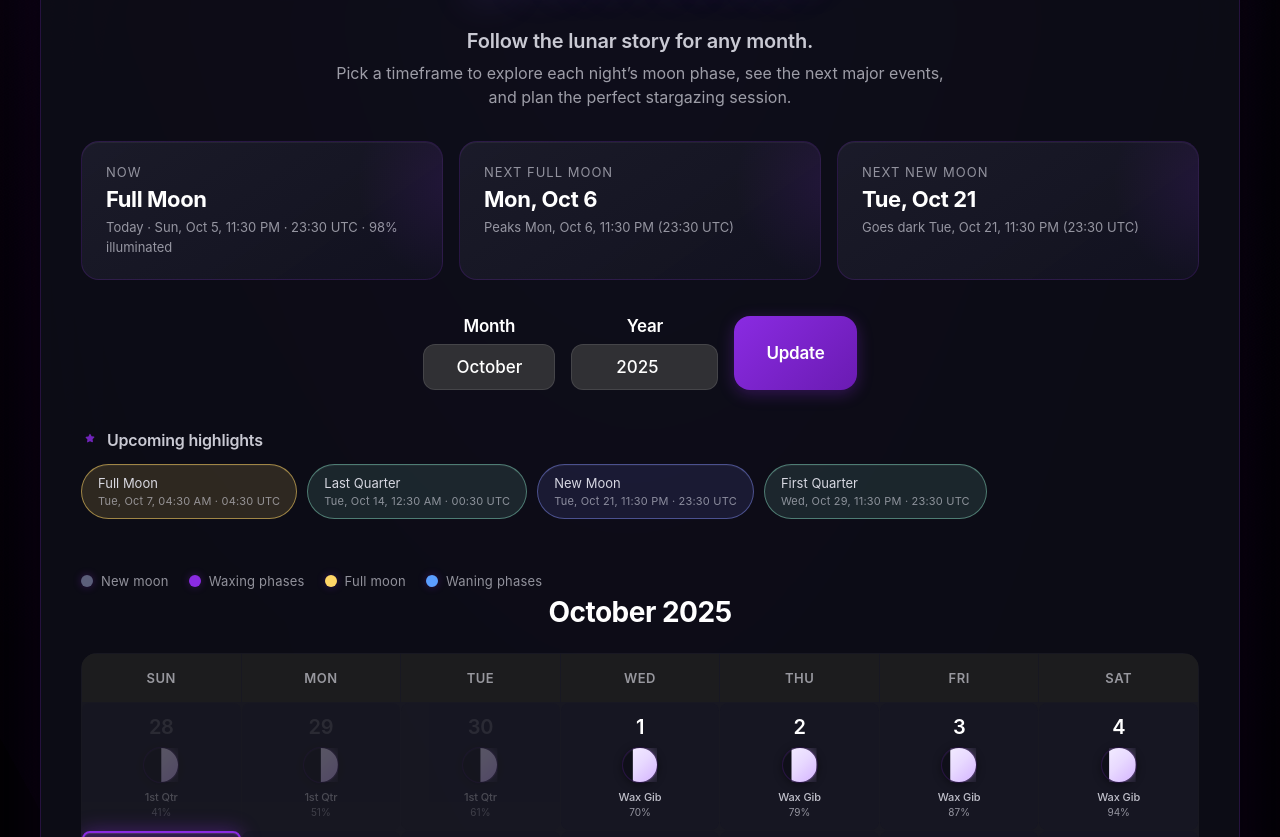
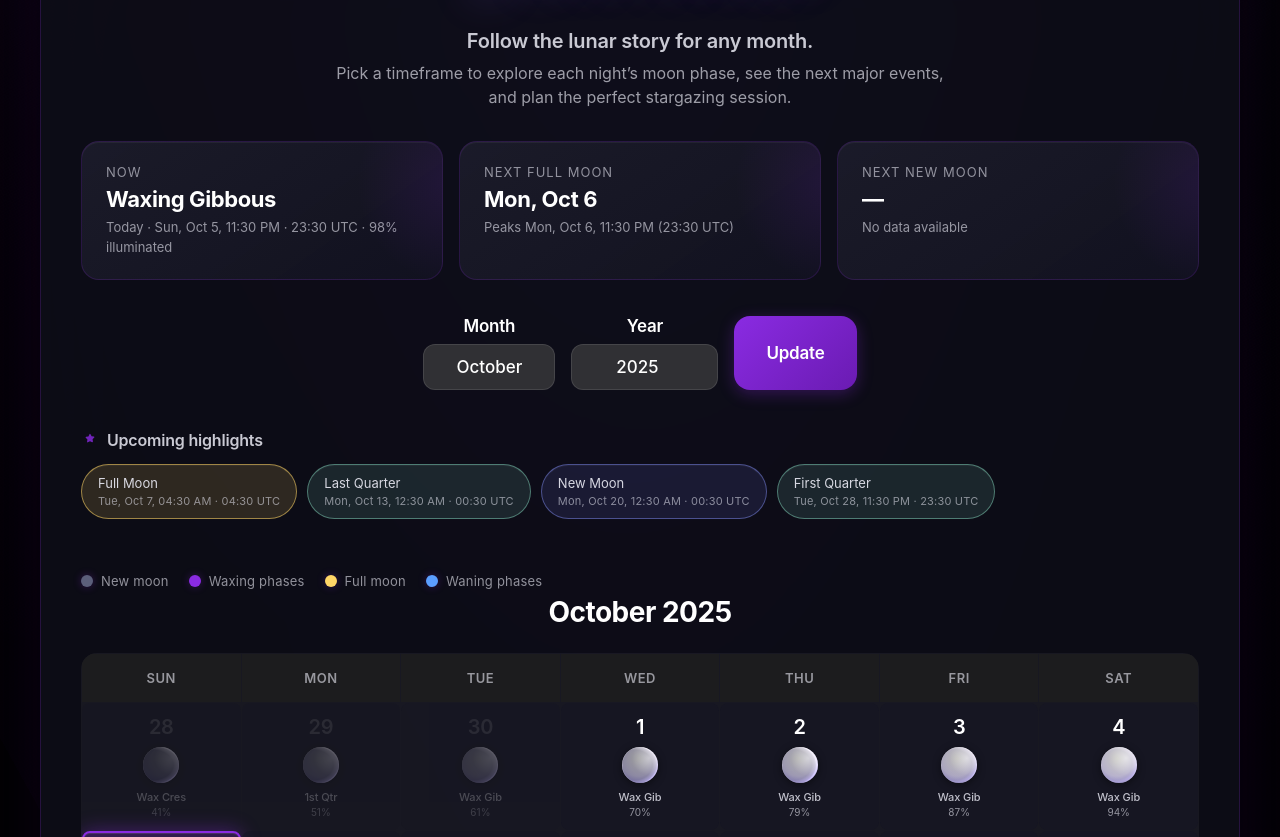
Before and after one commit to manolisar/MoonFace-Calendar, a plain HTML site: page MoonFace-Calendar.html in a window 1280 px wide. Shown: the part 115-952 px from the top of the page. Drawn offline with Linux system fonts and the light colour scheme.

Commit message:
Refine lunar phases and moon visuals

```diff
--- a/MoonFace-Calendar.html
+++ b/MoonFace-Calendar.html
@@ -442,31 +442,60 @@
             height: 36px;
             border-radius: 50%;
             position: relative;
-            background: rgba(15, 15, 25, 0.9);
             margin-bottom: 8px;
-            border: 1px solid rgba(138, 43, 226, 0.2);
+            background: radial-gradient(circle at 45% 32%, #fefced 0%, #ede5ff 56%, #cbbffd 74%, #17152d 100%);
             box-shadow:
-                0 2px 8px rgba(0, 0, 0, 0.4),
-                inset 0 1px 0 rgba(255, 255, 255, 0.05);
-            transition: all 0.3s ease;
+                0 2px 8px rgba(0, 0, 0, 0.45),
+                inset 0 1px 0 rgba(255, 255, 255, 0.1),
+                inset 0 0 0 0.5px rgba(255, 255, 255, 0.12);
+            overflow: hidden;
+            transition: transform 0.35s ease, box-shadow 0.35s ease;
+        }
+
+        .moon-mini::before,
+        .moon-mini::after {
+            content: '';
+            position: absolute;
+            inset: -3%;
+            border-radius: 50%;
+            transition: transform 0.45s ease, opacity 0.45s ease;
+        }
+
+        .moon-mini::before {
+            background: radial-gradient(circle at 50% 50%, rgba(8, 10, 36, 0.95) 56%, rgba(8, 10, 36, 0.15) 78%, rgba(8, 10, 36, 0) 92%);
+            transform: translateX(var(--shadow-shift, 0%)) scaleX(var(--shadow-scale, 1.1));
+            opacity: var(--shadow-opacity, 0.4);
+            mix-blend-mode: multiply;
+        }
+
+        .moon-mini::after {
+            background: radial-gradient(circle at 65% 32%, rgba(255, 255, 255, var(--glow, 0.45)) 0%, rgba(255, 255, 255, 0.05) 48%, rgba(255, 255, 255, 0) 72%);
+            transform: translateX(var(--highlight-shift, 0%));
+            opacity: 0.9;
+            mix-blend-mode: screen;
+        }
+
+        .moon-mini[data-orbit="waning"]::after {
+            background: radial-gradient(circle at 35% 32%, rgba(255, 255, 255, var(--glow, 0.45)) 0%, rgba(255, 255, 255, 0.05) 48%, rgba(255, 255, 255, 0) 72%);
+        }
+
+        .moon-mini[data-phase="full"]::before {
+            opacity: 0;
+        }
+
+        .moon-mini[data-phase="new"] {
+            background: radial-gradient(circle at 50% 50%, #141328 0%, #070613 100%);
+        }
+
+        .moon-mini[data-phase="new"]::after {
+            opacity: 0.25;
         }
 
         .calendar-day:hover .moon-mini {
-            transform: scale(1.1);
+            transform: scale(1.08);
             box-shadow:
-                0 4px 12px rgba(138, 43, 226, 0.3),
-                0 0 20px rgba(138, 43, 226, 0.2),
-                inset 0 1px 0 rgba(255, 255, 255, 0.1);
-        }
-
-        .moon-mini-light {
-            position: absolute;
-            top: 0;
-            border-radius: 50%;
-            width: 100%;
-            height: 100%;
-            background: linear-gradient(135deg, #f5f0ff, #e8d9ff, #d4b3ff);
-            box-shadow: 0 0 15px rgba(212, 179, 255, 0.5);
+                0 6px 14px rgba(138, 43, 226, 0.28),
+                0 0 24px rgba(138, 43, 226, 0.22);
         }
 
         .phase-info {
@@ -782,22 +811,29 @@
         const J2000 = 2451545;
         const OBLIQUITY = RAD * 23.4397;
         const SUN_DISTANCE = 149598000; // km
-        const PHASE_BANDS = [
-            { key: 'new',            name: 'New Moon',        threshold: 0.0625 },
-            { key: 'waxing-crescent', name: 'Waxing Crescent',  threshold: 0.1875 },
-            { key: 'first-quarter',  name: 'First Quarter',   threshold: 0.3125 },
-            { key: 'waxing-gibbous', name: 'Waxing Gibbous',   threshold: 0.4375 },
-            { key: 'full',           name: 'Full Moon',       threshold: 0.5625 },
-            { key: 'waning-gibbous', name: 'Waning Gibbous',   threshold: 0.6875 },
-            { key: 'last-quarter',   name: 'Last Quarter',    threshold: 0.8125 },
-            { key: 'waning-crescent',name: 'Waning Crescent', threshold: 0.9375 }
+        const PRIMARY_PHASES = [
+            { key: 'new', name: 'New Moon', target: 0 },
+            { key: 'first-quarter', name: 'First Quarter', target: 0.25 },
+            { key: 'full', name: 'Full Moon', target: 0.5 },
+            { key: 'last-quarter', name: 'Last Quarter', target: 0.75 }
         ];
-        const PHASE_TARGETS = {
-            'new': 0,
-            'first-quarter': 0.25,
-            'full': 0.5,
-            'last-quarter': 0.75
+        const PHASE_NAMES = {
+            'new': 'New Moon',
+            'waxing-crescent': 'Waxing Crescent',
+            'first-quarter': 'First Quarter',
+            'waxing-gibbous': 'Waxing Gibbous',
+            'full': 'Full Moon',
+            'waning-gibbous': 'Waning Gibbous',
+            'last-quarter': 'Last Quarter',
+            'waning-crescent': 'Waning Crescent'
         };
+        const PHASE_TARGETS = PRIMARY_PHASES.reduce((acc, phase) => {
+            acc[phase.key] = phase.target;
+            return acc;
+        }, {});
+        const MAJOR_PHASE_THRESHOLD = 0.012;
+        const MAJOR_PHASE_LEEWAY = 0.004;
+        const PHASE_MATCH_TOLERANCE = 0.015;
         document.getElementById('month').value = now.getMonth() + 1;
         document.getElementById('year').value = now.getFullYear();
 
@@ -883,13 +919,50 @@
             return Math.min(diff, 1 - diff);
         }
 
+        function signedPhaseDelta(age, target) {
+            return (((age - target) + 0.5) % 1) - 0.5;
+        }
+
         function getPhaseFromAge(age) {
-            for (let i = 0; i < PHASE_BANDS.length; i++) {
-                if (age < PHASE_BANDS[i].threshold) {
-                    return { key: PHASE_BANDS[i].key, name: PHASE_BANDS[i].name };
+            const normalized = ((age % 1) + 1) % 1;
+            let bestPrimary = null;
+
+            for (const phase of PRIMARY_PHASES) {
+                const diff = phaseDistance(normalized, phase.target);
+                if (diff <= MAJOR_PHASE_THRESHOLD) {
+                    const signed = signedPhaseDelta(normalized, phase.target);
+                    if (signed <= MAJOR_PHASE_LEEWAY) {
+                        if (!bestPrimary || diff < bestPrimary.diff) {
+                            bestPrimary = { key: phase.key, name: phase.name, diff, signed, target: phase.target };
+                        }
+                    }
                 }
             }
-            return { key: 'new', name: 'New Moon' };
+
+            if (bestPrimary) {
+                return {
+                    key: bestPrimary.key,
+                    name: bestPrimary.name,
+                    primary: {
+                        key: bestPrimary.key,
+                        name: bestPrimary.name,
+                        diff: bestPrimary.diff,
+                        signed: bestPrimary.signed,
+                        target: bestPrimary.target
+                    }
+                };
+            }
+
+            if (normalized < 0.25) {
+                return { key: 'waxing-crescent', name: PHASE_NAMES['waxing-crescent'] };
+            }
+            if (normalized < 0.5) {
+                return { key: 'waxing-gibbous', name: PHASE_NAMES['waxing-gibbous'] };
+            }
+            if (normalized < 0.75) {
+                return { key: 'waning-gibbous', name: PHASE_NAMES['waning-gibbous'] };
+            }
+            return { key: 'waning-crescent', name: PHASE_NAMES['waning-crescent'] };
         }
 
         function getMoonPhaseForDate(date) {
@@ -918,7 +991,8 @@
                 name: phase.name,
                 illumination: illuminationPercent,
                 age: bestSample.age,
-                sampleDate: bestSample.sampleDate
+                sampleDate: bestSample.sampleDate,
+                primaryPhase: phase.primary || null
             };
         }
 
@@ -1026,12 +1100,19 @@
             const targetAge = PHASE_TARGETS[targetPhase];
             const limitMs = limitDate ? new Date(limitDate.getFullYear(), limitDate.getMonth(), limitDate.getDate()).getTime() : null;
             const maxDays = limitDate ? Math.ceil((limitMs - cursor.getTime()) / (1000 * 60 * 60 * 24)) + 60 : 160;
-            const tolerance = 0.04;
+            const tolerance = PHASE_MATCH_TOLERANCE;
 
             for (let i = 0; i < maxDays; i++) {
                 const phaseInfo = getMoonPhaseForDate(cursor);
+                const primary = phaseInfo.primaryPhase;
+                if (primary && primary.key === targetPhase) {
+                    const withinRange = limitMs ? cursor.getTime() <= limitMs : true;
+                    return { date: new Date(cursor), withinRange, phaseInfo };
+                }
+
                 const diff = phaseDistance(phaseInfo.age, targetAge);
-                if (diff <= tolerance) {
+                const signed = signedPhaseDelta(phaseInfo.age, targetAge);
+                if (diff <= tolerance && signed <= MAJOR_PHASE_LEEWAY) {
                     const withinRange = limitMs ? cursor.getTime() <= limitMs : true;
                     return { date: new Date(cursor), withinRange, phaseInfo };
                 }
@@ -1064,9 +1145,23 @@
                 let best = null;
 
                 dailyData.forEach(entry => {
-                    const diff = phaseDistance(entry.age, targetAge);
-                    if (!best || diff < best.diff || (Math.abs(diff - best.diff) < 1e-6 && entry.illumination > best.illumination)) {
-                        best = { ...entry, diff };
+                    const primary = entry.primaryPhase;
+                    let diff;
+                    let priority = 2;
+
+                    if (primary && primary.key === target.phase) {
+                        diff = primary.diff;
+                        priority = 0;
+                    } else {
+                        diff = phaseDistance(entry.age, targetAge);
+                        const signed = signedPhaseDelta(entry.age, targetAge);
+                        if (signed <= MAJOR_PHASE_LEEWAY) {
+                            priority = 1;
+                        }
+                    }
+
+                    if (!best || priority < best.priority || (priority === best.priority && diff < best.diff) || (priority === best.priority && Math.abs(diff - best.diff) < 1e-6 && entry.illumination > best.illumination)) {
+                        best = { ...entry, diff, priority };
                     }
                 });
 
@@ -1167,9 +1262,7 @@
                 html += `
                     <div class="calendar-day other-month">
                         <div class="day-number">${dayNum}</div>
-                        <div class="moon-mini">
-                            ${getMoonMiniVisual(phaseInfo.phase, phaseInfo.illumination)}
-                        </div>
+                        ${getMoonMiniVisual(phaseInfo)}
                         <div class="phase-info">
                             <div class="phase-name">${getShortPhaseName(phaseInfo.name)}</div>
                             <div class="illumination">${phaseInfo.illumination}%</div>
@@ -1187,9 +1280,7 @@
                 html += `
                     <div class="calendar-day${isToday ? ' today' : ''}">
                         <div class="day-number">${day}</div>
-                        <div class="moon-mini">
-                            ${getMoonMiniVisual(phaseInfo.phase, phaseInfo.illumination)}
-                        </div>
+                        ${getMoonMiniVisual(phaseInfo)}
                         <div class="phase-info">
                             <div class="phase-name">${getShortPhaseName(phaseInfo.name)}</div>
                             <div class="illumination">${phaseInfo.illumination}%</div>
@@ -1211,9 +1302,7 @@
                 html += `
                     <div class="calendar-day other-month">
                         <div class="day-number">${day}</div>
-                        <div class="moon-mini">
-                            ${getMoonMiniVisual(phaseInfo.phase, phaseInfo.illumination)}
-                        </div>
+                        ${getMoonMiniVisual(phaseInfo)}
                         <div class="phase-info">
                             <div class="phase-name">${getShortPhaseName(phaseInfo.name)}</div>
                             <div class="illumination">${phaseInfo.illumination}%</div>
@@ -1228,29 +1317,25 @@
             updateInsights(year, month);
         }
 
-        function getMoonMiniVisual(phase, illumination) {
-            const opacity = illumination / 100;
+        function getMoonMiniVisual(phaseInfo) {
+            const illuminationRatio = Math.max(0, Math.min(1, phaseInfo.illumination / 100));
+            const normalizedAge = ((phaseInfo.age % 1) + 1) % 1;
+            const shadowShift = (normalizedAge - 0.5) * 80;
+            const shadowScale = 1 + (1 - illuminationRatio) * 0.65;
+            const shadowOpacity = Math.min(0.92, 0.2 + (1 - illuminationRatio) * 0.85);
+            const highlightShift = (0.5 - normalizedAge) * 50;
+            const glow = 0.3 + illuminationRatio * 0.4;
+            const orientation = normalizedAge <= 0.5 ? 'waxing' : 'waning';
 
-            switch (phase) {
-                case 'new':
-                    return '<div class="moon-mini-light" style="opacity: 0;"></div>';
-                case 'waxing-crescent':
-                    return `<div class="moon-mini-light" style="clip-path: polygon(50% 0%, ${50 + opacity * 50}% 0%, ${50 + opacity * 50}% 100%, 50% 100%); opacity: ${Math.max(0.1, opacity)};"></div>`;
-                case 'first-quarter':
-                    return '<div class="moon-mini-light" style="clip-path: polygon(50% 0%, 100% 0%, 100% 100%, 50% 100%);"></div>';
-                case 'waxing-gibbous':
-                    return `<div class="moon-mini-light" style="clip-path: polygon(${50 - opacity * 30}% 0%, 100% 0%, 100% 100%, ${50 - opacity * 30}% 100%);"></div>`;
-                case 'full':
-                    return '<div class="moon-mini-light" style="opacity: 1;"></div>';
-                case 'waning-gibbous':
-                    return `<div class="moon-mini-light" style="clip-path: polygon(0% 0%, ${50 + opacity * 30}% 0%, ${50 + opacity * 30}% 100%, 0% 100%);"></div>`;
-                case 'last-quarter':
-                    return '<div class="moon-mini-light" style="clip-path: polygon(0% 0%, 50% 0%, 50% 100%, 0% 100%);"></div>';
-                case 'waning-crescent':
-                    return `<div class="moon-mini-light" style="clip-path: polygon(${50 - opacity * 50}% 0%, 50% 0%, 50% 100%, ${50 - opacity * 50}% 100%); opacity: ${Math.max(0.1, opacity)};"></div>`;
-                default:
-                    return '<div class="moon-mini-light"></div>';
-            }
+            const style = [
+                `--shadow-shift:${shadowShift}%`,
+                `--shadow-scale:${shadowScale}`,
+                `--shadow-opacity:${shadowOpacity}`,
+                `--highlight-shift:${highlightShift}%`,
+                `--glow:${glow}`
+            ].join('; ');
+
+            return `<div class="moon-mini" data-phase="${phaseInfo.phase}" data-orbit="${orientation}" style="${style}"></div>`;
         }
 
         function getShortPhaseName(fullName) {
```
Also changed, not shown: index.html (+159 -74 lines).
